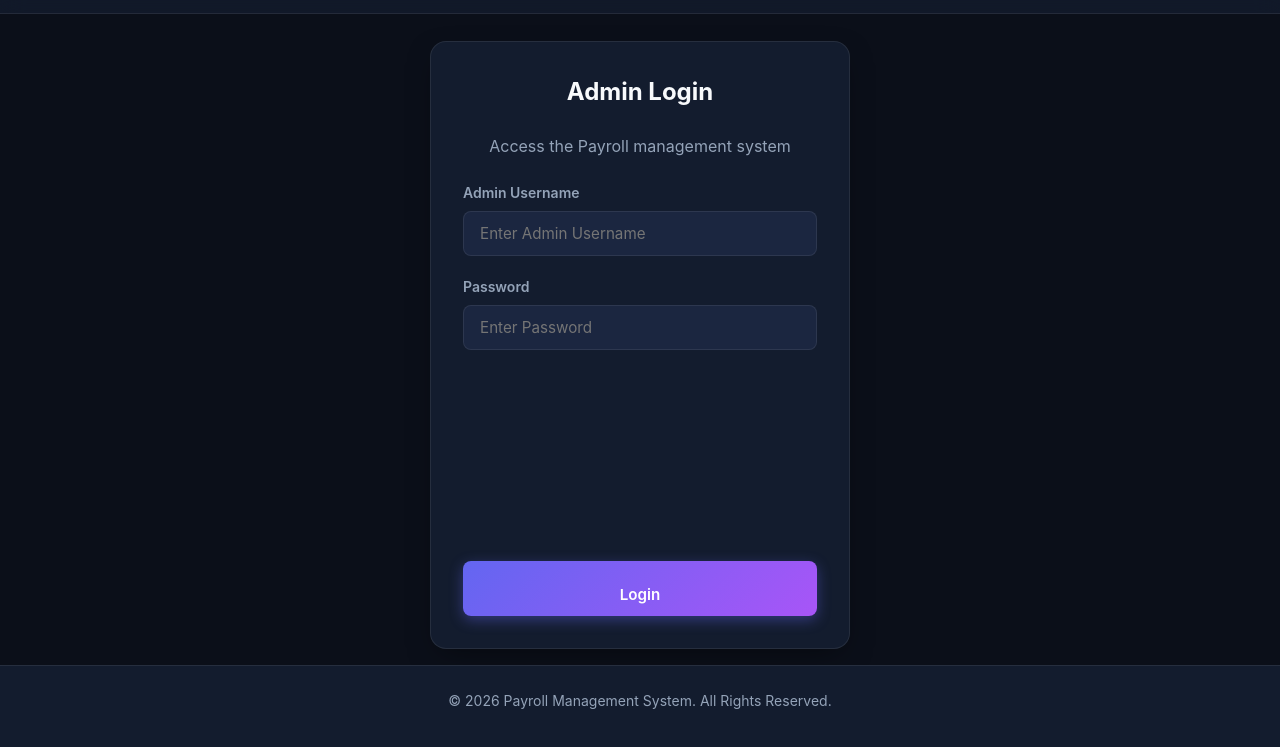
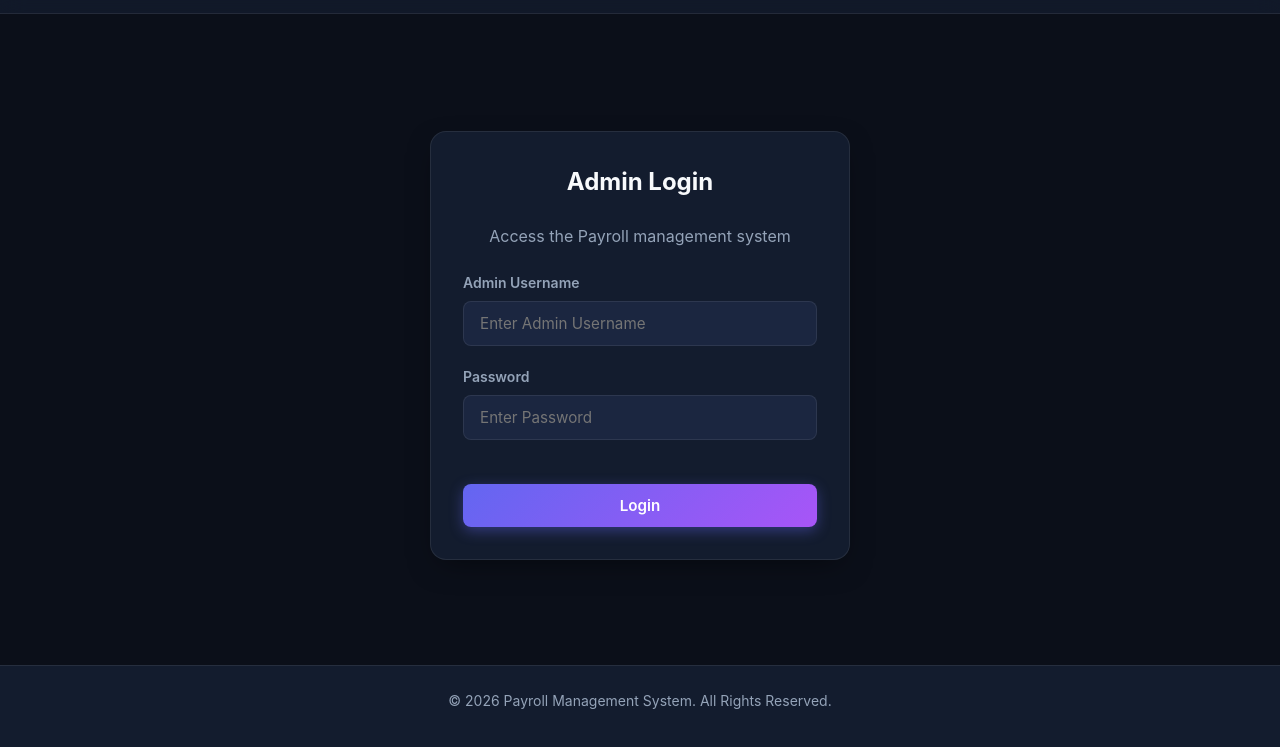
Before and after one commit to Srinivas-7/Pay-Management, a website: page public/login.html in a window 1280 px wide. Shown: the part 55-802 px from the top of the page. Drawn offline with Linux system fonts and the light colour scheme; no server answers.

Commit message:
Rollback style.css to compact glassmorphic layout

```diff
--- a/public/css/style.css
+++ b/public/css/style.css
@@ -134,30 +134,6 @@ main {
   width: 100%;
   margin-left: auto;
   margin-right: auto;
-  display: flex;
-  flex-direction: column;
-  gap: 1.5rem;
-}
-
-/* Make content fill to the bottom */
-main > .card,
-main > .dashboard-grid,
-main > .table-responsive {
-  flex: 1;
-  display: flex;
-  flex-direction: column;
-}
-
-/* Ensure forms inside stretched cards don't stretch weirdly */
-main > .card form {
-  display: flex;
-  flex-direction: column;
-  flex: 1;
-}
-
-main > .card form .mt-4 {
-  margin-top: auto !important; /* Pushes action buttons to the bottom of the card */
-  padding-top: 1.5rem;
 }
 
 /* Glassmorphism Cards */
```
